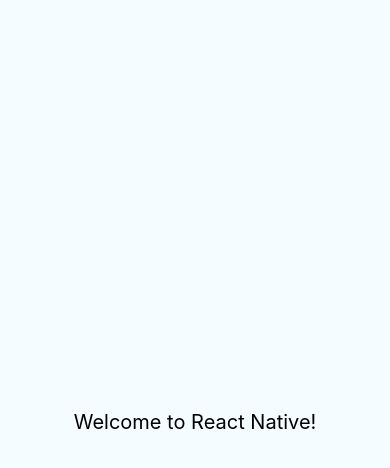
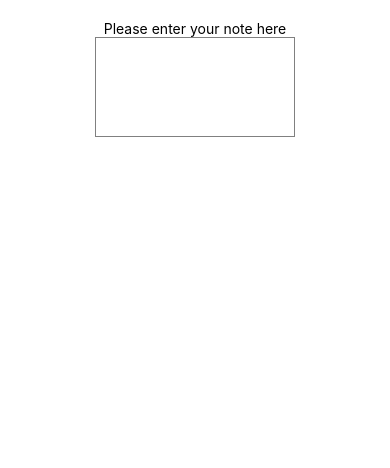
Before and after one commit to MkrMkr/ReactNativeTutorial, a React Native app: screen / in a window 390 px wide. Shown: the top 468 px of the page. Built offline with nearby package versions, Linux system fonts and the light colour scheme.

Commit message:
Added Home component with TextArea

```diff
--- a/app/App.js
+++ b/app/App.js
@@ -6,14 +6,11 @@
 
 import React, { Component } from "react";
 import { StyleSheet, Text, View } from "react-native";
+import Home from "./components/Home/Home.component";
 
 class NoteTaker extends Component {
   render() {
-    return (
-      <View style={styles.container}>
-        <Text style={styles.welcome}>Welcome to React Native!</Text>
-      </View>
-    );
+    return <Home />;
   }
 }
 
--- /dev/null
+++ b/app/components/Home/Home.component.js
@@ -0,0 +1,18 @@
+import React, { Component } from "react";
+import { TextInput, View, Text } from "react-native";
+import PropTypes from "prop-types"; //TODO: nieuzywany import?
+import styles from "./Home.component.style";
+import TextArea from "../TextArea/TextArea.component";
+
+class Home extends Component {
+  render() {
+    return (
+      <View style={styles.container}>
+        <Text> Please enter your note here </Text>
+        <TextArea />
+      </View>
+    );
+  }
+}
+
+export default Home;
--- /dev/null
+++ b/app/components/Home/Home.component.style.js
@@ -0,0 +1,9 @@
+import { StyleSheet } from "react-native";
+
+export default StyleSheet.create({
+  container: {
+    flex: 1,
+    padding: 20,
+    alignItems: "center"
+  }
+});
--- /dev/null
+++ b/app/components/TextArea/TextArea.component.js
@@ -0,0 +1,23 @@
+import React, { Component } from "react";
+import { TextInput, View } from "react-native";
+import PropTypes from "prop-types"; //TODO: nieużywany import?
+import styles from "./TextArea.component.style";
+
+class TextArea extends Component {
+  state = {
+    text: ""
+  };
+  render() {
+    const { ...extraProps } = this.props; //TODO: co te 3 kropki tu znacza? to jest jakas tablica czy coś?
+    return (
+      <TextInput
+        {...extraProps}
+        style={[styles.textArea, extraProps.style]}
+        multiline={true}
+        onChangeText={text => this.setState({ text })}
+        value={this.state.text}
+      />
+    );
+  }
+}
+export default TextArea;
--- /dev/null
+++ b/app/components/TextArea/TextArea.component.style.js
@@ -0,0 +1,10 @@
+import { StyleSheet } from "react-native";
+
+export default StyleSheet.create({
+  textArea: {
+    width: 200,
+    height: 100,
+    borderColor: "gray",
+    borderWidth: 1
+  }
+});
```
